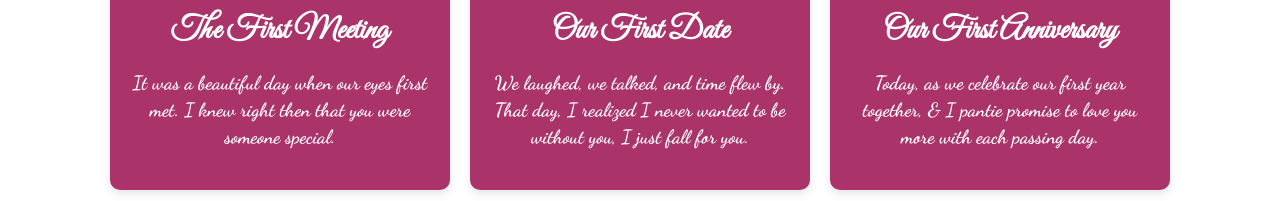
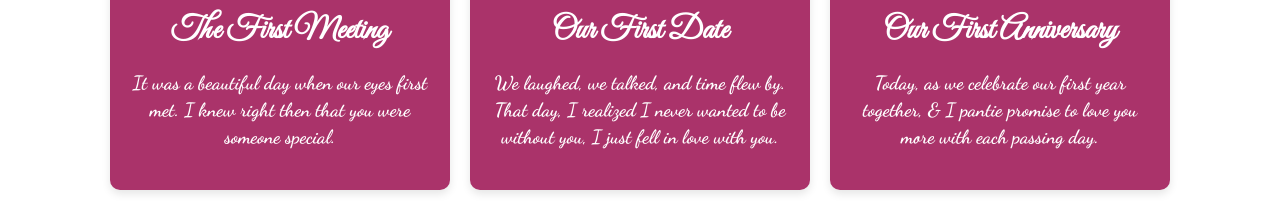
Before and after one commit to Khalnayak-bolte/Babe, a plain HTML site: page index.html in a window 1280 px wide. Shown: the part 1393-1594 px from the top of the page. Drawn offline with nearby package versions, Linux system fonts and the light colour scheme.

Commit message:
Update index.html

```diff
--- a/index.html
+++ b/index.html
@@ -61,7 +61,7 @@
             </div>
             <div class="story-item">
                 <h3>Our First Date</h3>
-                <p>We laughed, we talked, and time flew by. That day, I realized I never wanted to be without you, I just fall for you.</p>
+                <p>We laughed, we talked, and time flew by. That day, I realized I never wanted to be without you, I just fell in love with you.</p>
             </div>
             <div class="story-item">
                 <h3>Our First Anniversary</h3>
```
